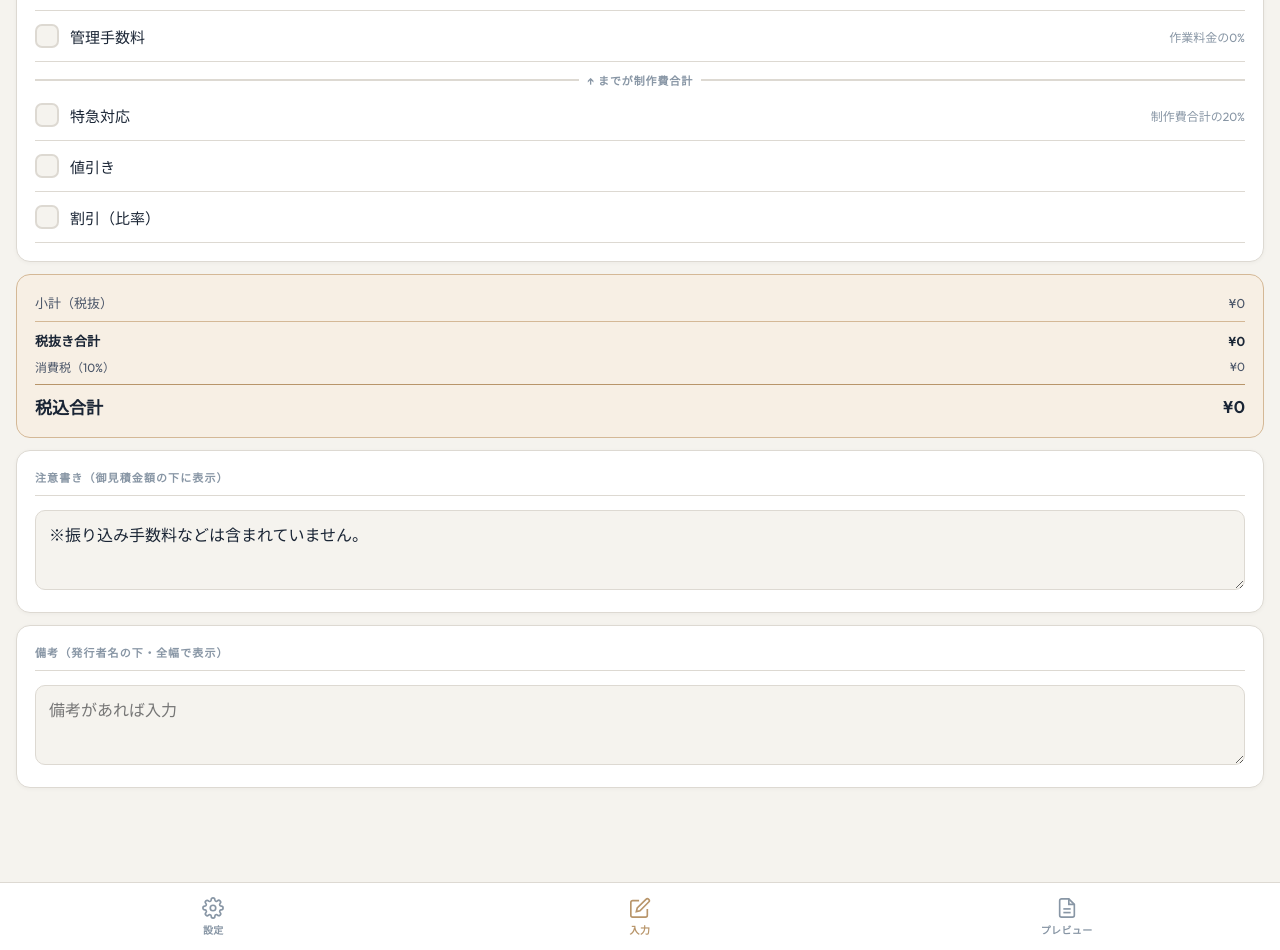
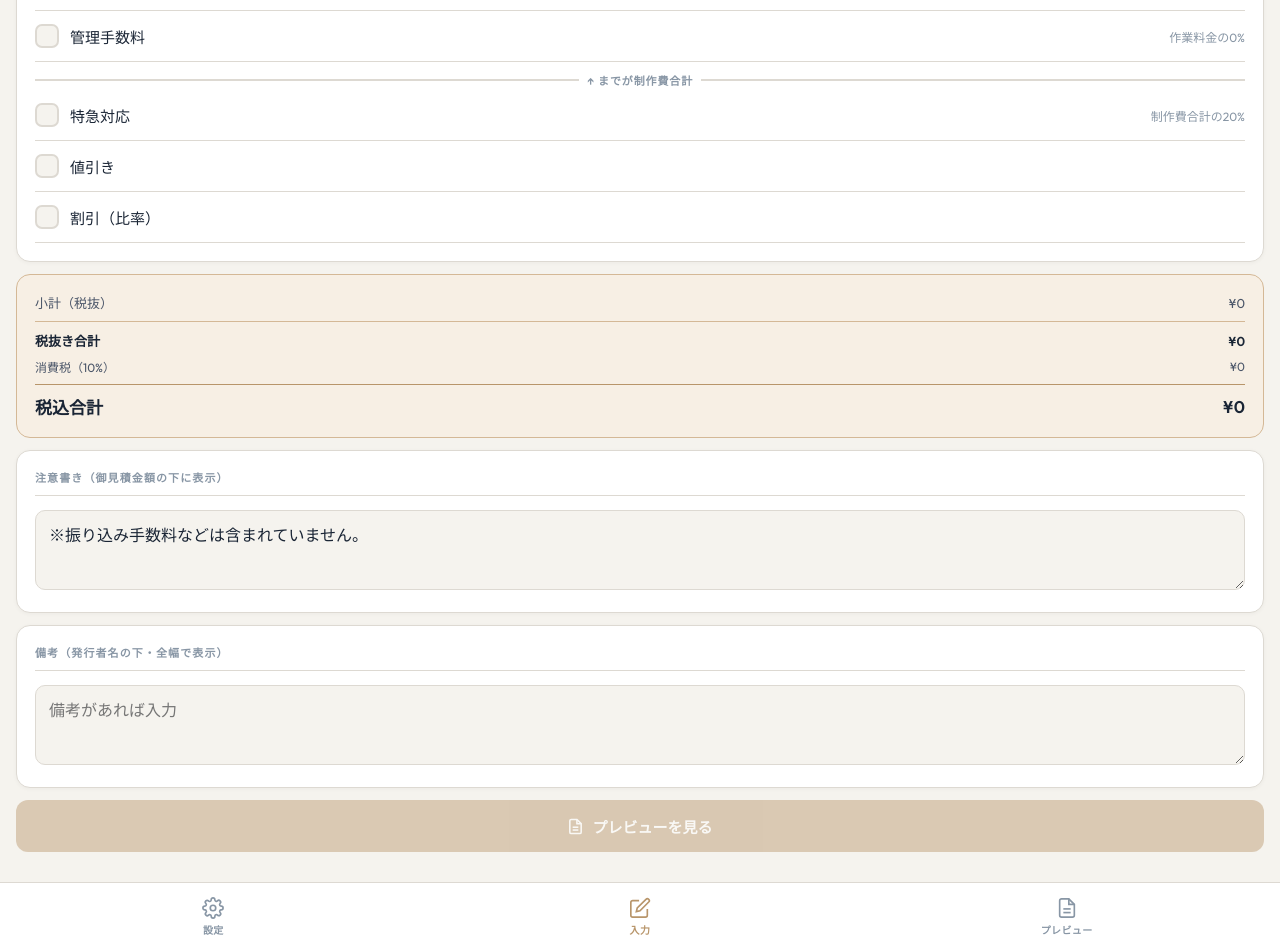
Before and after one commit to kyono-nachi/omitsumori_tsuku-ru, a plain HTML site: page index.html in a window 1280 px wide and 1897 px high. Shown: the part 947-1897 px from the top of the page. Drawn offline with nearby package versions, Linux system fonts and the light colour scheme.

Commit message:
Add files via upload

```diff
--- a/index.html
+++ b/index.html
@@ -429,6 +429,11 @@ input[readonly]:focus{border-color:var(--border);background:var(--bg)}
 <div class="ct">備考（発行者名の下・全幅で表示）</div>
 <textarea id="i-remarks" placeholder="備考があれば入力"></textarea>
 </div>
+
+<button class="btn primary" id="btn-to-preview" onclick="goPreview()" style="margin-top:4px">
+  <svg width="17" height="17" viewBox="0 0 24 24" fill="none" stroke="currentColor" stroke-width="2.2"><path d="M14 2H6a2 2 0 0 0-2 2v16a2 2 0 0 0 2 2h12a2 2 0 0 0 2-2V8z"/><polyline points="14 2 14 8 20 8"/><line x1="16" y1="13" x2="8" y2="13"/><line x1="16" y1="17" x2="8" y2="17"/></svg>
+  プレビューを見る
+</button>
 </div><!-- /input -->
 
 <!-- ══ PREVIEW ══ -->
@@ -662,6 +667,7 @@ function updateTotals(){
   $('t-dr-lbl').textContent=`割引（${d.dr}%）`;
   $('t-dr').textContent='-'+yen(c.dr);
   saveD();if(d.issuer)saveIssuer(d.issuer);
+  updatePreviewBtn();
 }
 function updateExpiry(){
   $('i-expiry').value=($('i-date').value)?fmt(addDays($('i-date').value,S.validityDays)):'—';
@@ -828,6 +834,28 @@ function copyText(){
   }).catch(()=>alert('コピーに失敗しました'));
 }
 
+// ── GO PREVIEW ──
+function goPreview(){
+  const d=gather();const c=calc(d);
+  if(c.total===0){
+    const btn=$('btn-to-preview');
+    const orig=btn.innerHTML;
+    btn.style.background='var(--danger)';
+    btn.textContent='⚠️ 金額が入力されていません';
+    setTimeout(()=>{btn.style.background='';btn.innerHTML=orig;},2200);
+    return;
+  }
+  sw('preview',document.querySelector('.nb[data-tab="preview"]'));
+}
+
+function updatePreviewBtn(){
+  const btn=$('btn-to-preview');if(!btn)return;
+  const d=gather();const c=calc(d);
+  const zero=c.total===0;
+  btn.style.opacity=zero?'0.45':'1';
+  btn.title=zero?'金額を入力してください':'';
+}
+
 // ── PREVIEW SCALE ──
 function scalePreview(){
   const container=document.querySelector('.ps');
```
